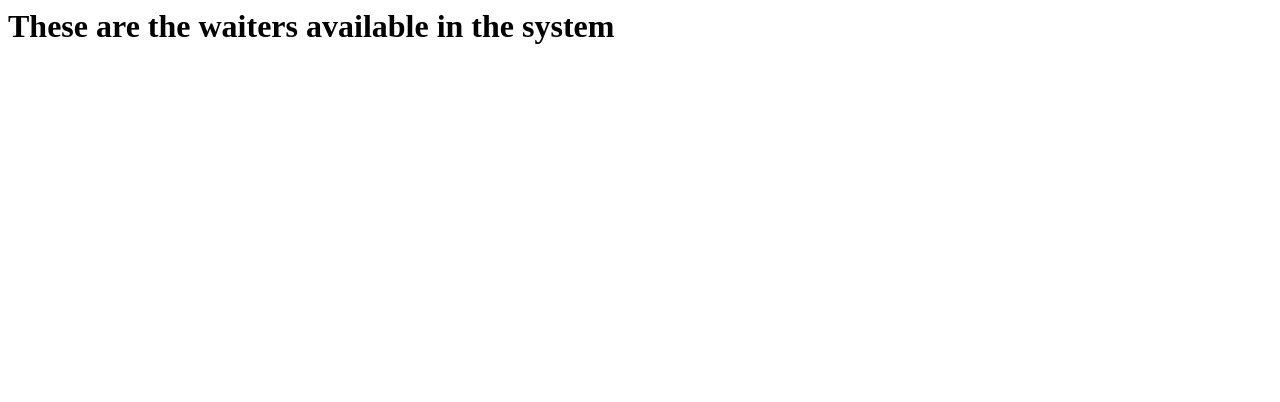
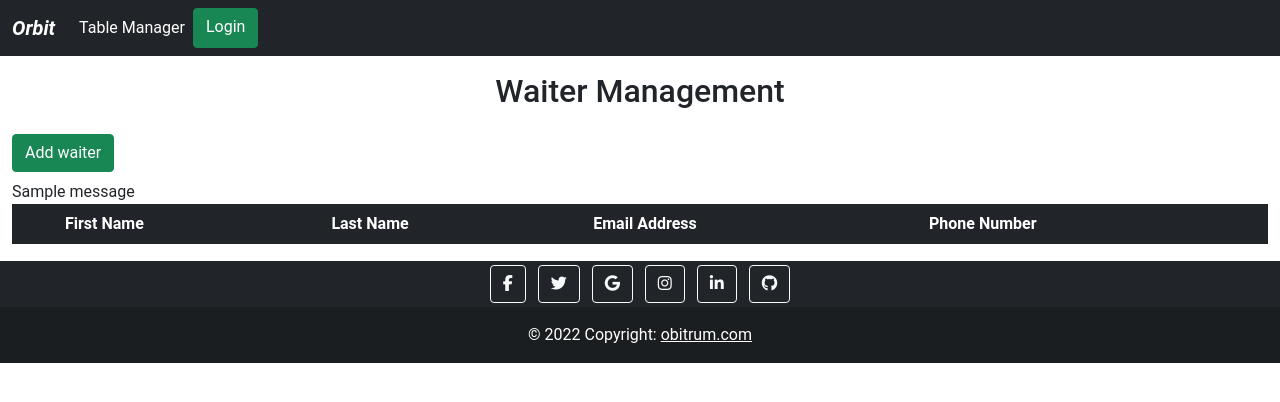
Before and after one commit to Oduo24/Orbit, a Flask app: page /waiter/ in a window 1280 px wide. Shown: the top 402 px of the page. Run offline with Flask 2, Linux system fonts and the light colour scheme; tables that the repository leaves empty hold one stand-in row (values such as "Sample post"); one stand-in notice (Sample message) is shown; lists and menus that the app fills with data are empty; some libraries are stand-ins or nearby versions.

Commit message:
Completed Table Manager

```diff
--- a/app.py
+++ b/app.py
@@ -71,8 +71,8 @@
 app.register_blueprint(table_views)
 
 #Initializing the db
-#storage.reload()
-#storage.save()
+storage.reload()
+storage.save()
 
 # Initializing login_manager
 login_manager = LoginManager()
--- a/engine/db_storage.py
+++ b/engine/db_storage.py
@@ -57,6 +57,7 @@
     def new(self, obj):
         """Adds a new object to the current db session
         """
+        self.reload()
         self.__session.add(obj)
 
     def save(self):
@@ -179,3 +180,29 @@
             if obj:
                 return obj
             return None
+
+    def check_table_if_exists(self, table_name=None):
+        """Checks if the table name supplied already exists
+        """
+        self.reload()
+        if table_name:
+            obj = self.__session.query(Table).filter_by(table_name=table_name).first()
+            if obj:
+                return obj
+            return None
+
+    def get_all_tables(self):
+        """Returns all the tables in the sytem
+        """
+        self.reload()
+        obj = self.__session.query(Table).all()
+        return obj
+
+    def get_all_waiters(self):
+        """Retrieves all the waiters in the database
+        """
+        self.reload()
+        obj = self.__session.query(Waiter).all()
+        if obj:
+            return obj
+        return None
--- a/models/tables.py
+++ b/models/tables.py
@@ -14,7 +14,7 @@
     capacity = Column(Integer, nullable=False)
     orders = relationship("Order", backref="table")
 
-    def __init__(self):
+    def __init__(self, **kwargs):
         """Initializes a table instance
         """
-        super().__init__()
+        super().__init__(**kwargs)
--- a/models/waiters.py
+++ b/models/waiters.py
@@ -16,10 +16,11 @@
     last_name = Column(String(100), nullable=False)
     email_address = Column(String(100), nullable=False)
     phone_number = Column(Integer, nullable=False)
+    passcode = Column(String(100), nullable=False)
     orders = relationship("Order", backref="waiter")
     tables = relationship("Table", secondary=waiter_table, backref="waiters")
 
-    def __init__(self):
+    def __init__(self, **kwargs):
         """Initializes a waiter instance
         """
-        super().__init__()
+        super().__init__(**kwargs)
--- a/templates/base.html
+++ b/templates/base.html
@@ -14,18 +14,24 @@
   <body>
     <nav class="navbar navbar-expand-lg navbar-dark bg-dark">
   <div class="container-fluid">
-    <a class="navbar-brand" href="{{ url_for('standard_views.index') }}">Orbit</a>
+    <a class="navbar-brand fst-italic fw-bold" href="{{ url_for('standard_views.index') }}">Orbit</a>
     <button class="navbar-toggler" type="button" data-bs-toggle="collapse" data-bs-target="#navbarSupportedContent" aria-controls="navbarSupportedContent" aria-expanded="false" aria-label="Toggle navigation">
       <span class="navbar-toggler-icon"></span>
     </button>
     <div class="collapse navbar-collapse" id="navbarSupportedContent">
       <ul class="navbar-nav me-auto mb-2 mb-lg-0">
         <li class="nav-item">
-          <a class="nav-link text-white" aria-current="page" href="#">Table Manager</a>
+          <a class="nav-link text-white" aria-current="page" href="{{ url_for('table_views.get_all_tables') }}">Table Manager</a>
         </li>
 	{% if current_user.is_authenticated %}
         <li class="nav-item">
-          <a class="nav-link text-white" href="#">Waiter Manager</a>
+          <a class="nav-link text-white" href="{{ url_for('waiter_views.get_all_waiters') }}">Waiter Manager</a>
+        </li>
+	<li class="nav-item">
+          <a class="nav-link text-white" href="#" tabindex="-1">KOT</a>
+        </li>
+	<li class="nav-item">
+          <a class="nav-link text-white" href="#" tabindex="-1">Orders</a>
         </li>
         <li class="nav-item dropdown">
           <a class="nav-link dropdown-toggle text-white" href="#" id="navbarDropdown" role="button" data-bs-toggle="dropdown" aria-expanded="false">
@@ -37,9 +43,6 @@
             <li><a class="dropdown-item" href="{{ url_for('menu_views.add_category') }}">+Category</a></li>
 	    <li><a class="dropdown-item" href="{{ url_for('menu_views.all_menu_items') }}">Menu List</a></li>
           </ul>
-        </li>
-        <li class="nav-item">
-          <a class="nav-link text-white" href="#" tabindex="-1">KOT</a>
         </li>
       </ul>
       {% endif %}
--- /dev/null
+++ b/views/table/static/js/custom.js
@@ -0,0 +1,3 @@
+function form_submit() {
+    document.getElementById("add_table_form").submit();
+   }
--- a/views/waiter/routes.py
+++ b/views/waiter/routes.py
@@ -1,9 +1,37 @@
 #!/usr/bin/python3
 """Defines all the routes for the waiter view"""
 
-from flask import Blueprint, render_template
+from flask import Blueprint, render_template, request, flash, url_for, redirect
+from werkzeug.security import generate_password_hash, check_password_hash
 
 
+# models imports
+from models.waiters import Waiter
+
+# python imports
+from datetime import datetime
+import uuid
+import os
+
+# sqlalchemy imports
+from sqlalchemy.ext.declarative import declarative_base
+from sqlalchemy import create_engine
+from sqlalchemy.orm import sessionmaker, scoped_session
+from sqlalchemy import String, Column, Integer
+from sqlalchemy.orm import relationship
+
+
+# base_model imports
+from models.base_model import BaseModel, Base, time
+from models import storage
+
+# model imports
+from models.waiters import Waiter
+
+# engine imports
+from engine.db_storage import classes, DBStorage
+
+# define waiter_views template
 waiter_views = Blueprint('waiter_views', __name__,
                             template_folder='templates',
                             static_folder='static',
@@ -11,5 +39,32 @@
 
 @waiter_views.route('/', strict_slashes=False)
 def get_all_waiters():
-    """returns all the waiters in the system"""
-    return render_template('waiter.html')
+    """returns all the waiters in the system
+    """
+    all_waiters = storage.get_all_waiters()
+    if all_waiters:
+        number_of_waiters = len(all_waiters)
+    else:
+        number_of_waiters = 0
+    return render_template('waiter.html', all_waiters=all_waiters, number_of_waiters=number_of_waiters)
+
+@waiter_views.route('/add-waiter', methods=['POST'], strict_slashes=False)
+def add_new_waiter():
+    """Adds a new waiter into the system
+    """
+    if request.method == 'POST':
+        first_name = request.form.get('first_name')
+        last_name = request.form.get('last_name')
+        email_address = request.form.get('email_address')
+        phone_number = request.form.get('phone_number')
+        passcode = request.form.get('passcode')
+
+        waiter_details = {"first_name":first_name, "last_name":last_name, "email_address":email_address, "phone_number":phone_number,
+                "passcode":generate_password_hash(passcode, method='sha256')
+                }
+        waiter_obj = Waiter(**waiter_details)
+        storage.new(waiter_obj)
+        storage.save()
+
+        flash('New waiter added successfuly...')
+        return redirect(url_for('waiter_views.get_all_waiters'))
--- /dev/null
+++ b/views/waiter/static/js/custom.js
@@ -0,0 +1,3 @@
+function waiter_form_submit() {
+    document.getElementById("add_waiter_form").submit();
+   }
--- a/views/waiter/templates/waiter.html
+++ b/views/waiter/templates/waiter.html
@@ -1 +1,100 @@
-<h1>These are the waiters available in the system</h1>
+{% extends "base.html" %}
+
+{% block content %}
+
+<div class="pt-2">
+	<div class="container py-2">
+		<h2 class="text-center">Waiter Management</h2>
+	</div>
+
+	<div class="py-2">
+		<!-- Button trigger modal -->
+		<button type="button" class="btn btn-success" data-bs-toggle="modal" data-bs-target="#exampleModal">
+  		Add waiter
+		</button>
+		<!-- Modal -->
+		<div class="modal fade" id="exampleModal" tabindex="-1" aria-labelledby="exampleModalLabel" aria-hidden="true">
+  			<div class="modal-dialog">
+    				<div class="modal-content">
+      					<div class="modal-header">
+        					<h5 class="modal-title" id="exampleModalLabel">Add a new waiter</h5>
+        					<button type="button" class="btn-close" data-bs-dismiss="modal" aria-label="Close"></button>
+      					</div>
+      					<div class="modal-body">
+						<form method="POST" action="{{ url_for('table_views.add_table') }}" id="add_waiter_form">
+							<div class="mb-3">
+  								<label for="first_name" class="form-label">First Name</label>
+  								<input type="text" class="form-control" id="first_name" name="first_name">
+							</div>
+							<div class="mb-3">
+                                                                <label for="last_name" class="form-label">Last Name</label>
+                                                                <input type="text" class="form-control" id="last_name" name="last_name">
+                                                        </div>
+							<div class="mb-3">
+                                                                <label for="email_address" class="form-label">Email Address</label>
+                                                                <input type="email" class="form-control" id="email_address"
+								name="email_address">
+                                                        </div>
+							<div class="mb-3">
+                                                                <label for="phone_number" class="form-label">Phone Number</label>
+                                                                <input type="number" class="form-control" id="phone_number"
+								name="phone_number">
+                                                        </div>
+							<div class="mb-3">
+                                                                <label for="passcode" class="form-label">Passcode</label>
+                                                                <input type="text" class="form-control" id="passcode" name="passcode">
+                                                        </div>
+							<div class="modal-footer">
+								<button onclick="waiter_form_submit()" name="Btn" type="button"
+									class="btn btn-primary">Save</button>
+							</div>
+						</form>
+      					</div>
+    				</div>
+  			</div>
+		</div>
+	</div>
+
+	{% with messages = get_flashed_messages() %}
+	    {% if messages %}
+	    	<div class="success">
+			{{ messages[0] }}
+		</div>
+	    {% endif %}
+	{% endwith %}
+
+	<table class="table table-dark">
+	<thead>
+		<tr>
+		<th scope="col"></th>
+		<th scope="col">First Name</th>
+      		<th scope="col">Last Name</th>
+      		<th scope="col">Email Address</th>
+		<th scope="col">Phone Number</th>
+    		</tr>
+	</thead>
+	<tbody>
+		{% if all_waiter %}
+		{% for waiter in all_waiters %}
+		<tr>
+			<th scope="row"></th>
+			<td>{{waiter.first__name}}</td>
+      			<td>{{waiter.last_name}}</td>
+			<td>{{waiter.email_address}}</td>
+			<td>{{waiter.phone_number}}</td>
+		</tr>
+		{% endfor %}
+		<tr>
+			<th scope="row"></th>
+			<td scope="row"><b>Total = {{ number_of_waiters }}</b></td>
+			<td></td>
+			<td></td>
+			<td></td>
+		</tr>
+		{% endif %}
+	</tbody>
+
+	</table>
+</div>
+
+{% endblock %}
```
Also changed, not shown: views/table/routes.py (+58 -4 lines), views/table/templates/table.html (+48 -2 lines), 6 other files.
